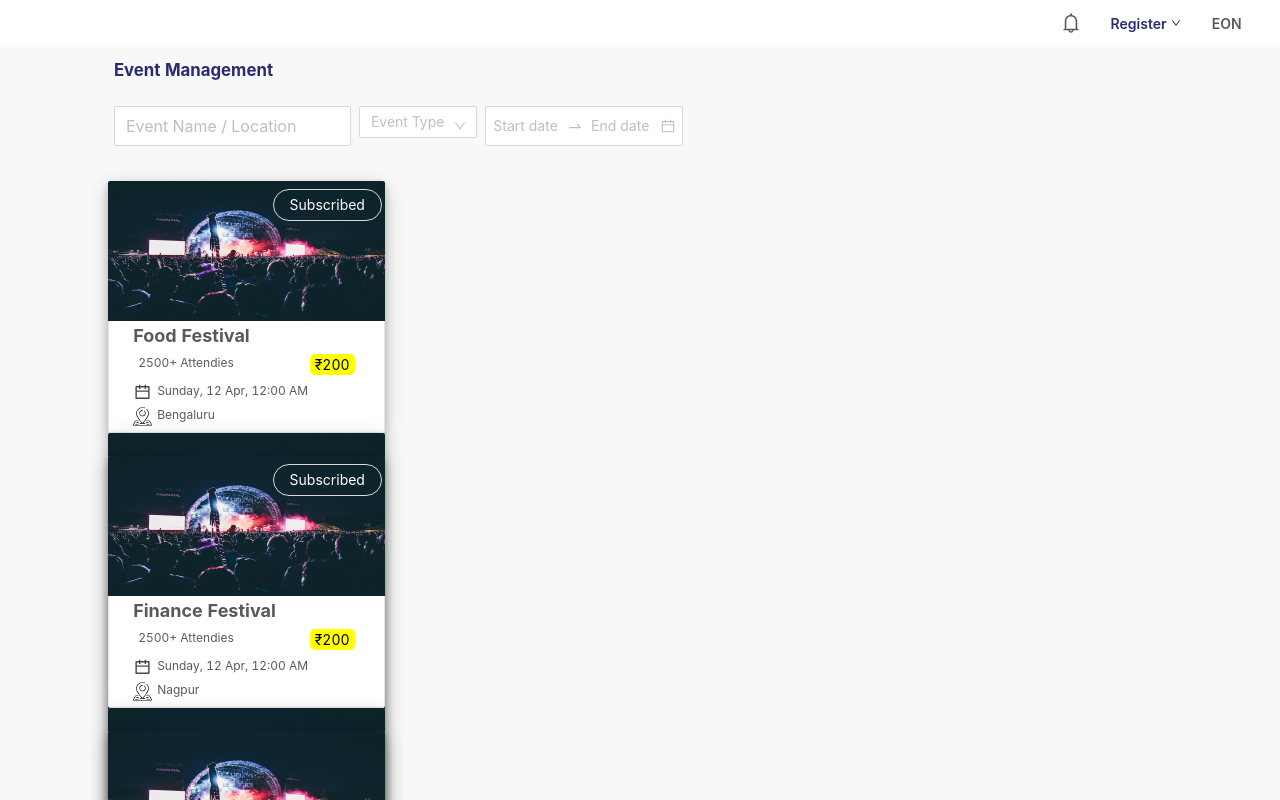
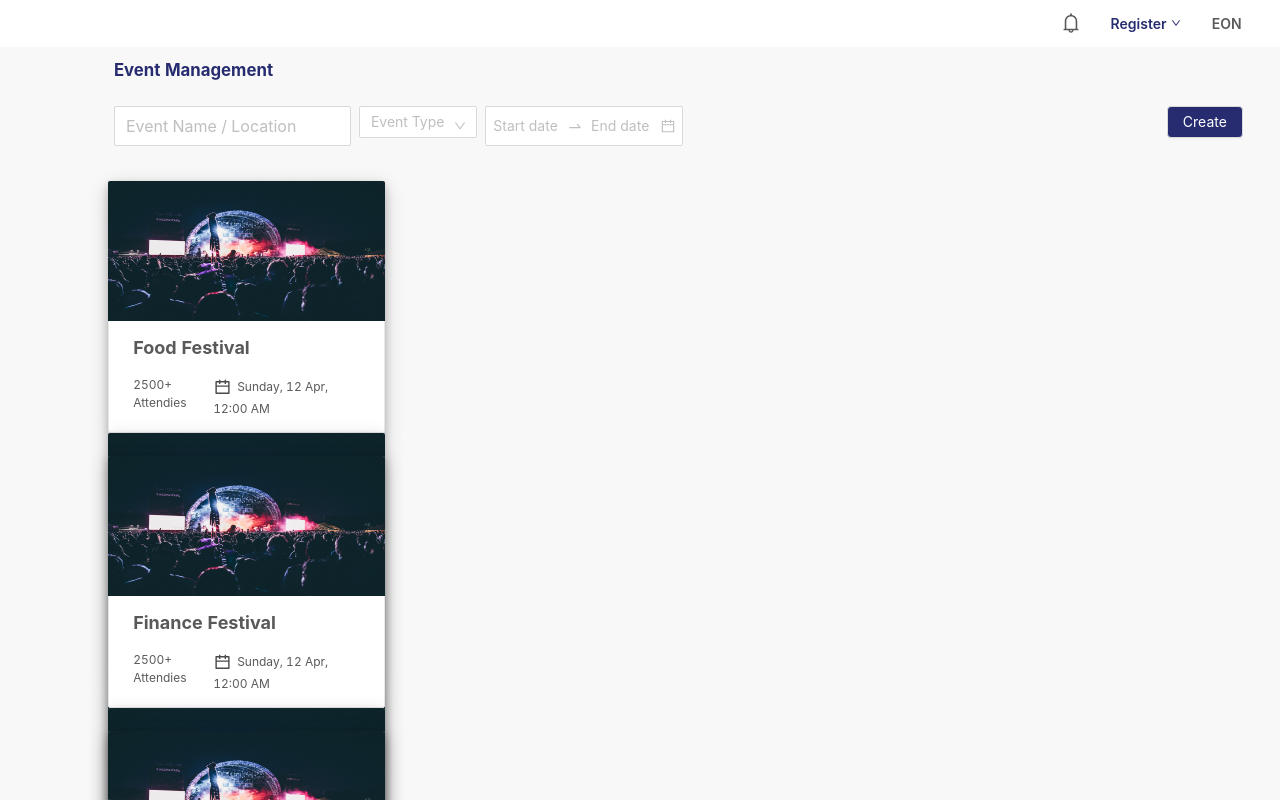
Before and after one commit to bhaarneval/eon-web, a React app: page /dashboard in a window 1280 px wide. Shown: the top 800 px of the page. Built offline with nearby package versions, Linux system fonts and the light colour scheme; what @react-pdf/renderer would draw is missing.

Commit message:
change role to organiser.

```diff
--- a/src/containers/dashboard/dashboard.js
+++ b/src/containers/dashboard/dashboard.js
@@ -16,7 +16,7 @@ class Dashboard extends Component {
     this.state = {
       eventList:dummyList,
       eventsList: dummyList,
-      role:"user"
+      role:"organiser"
     };
   }
 
```
